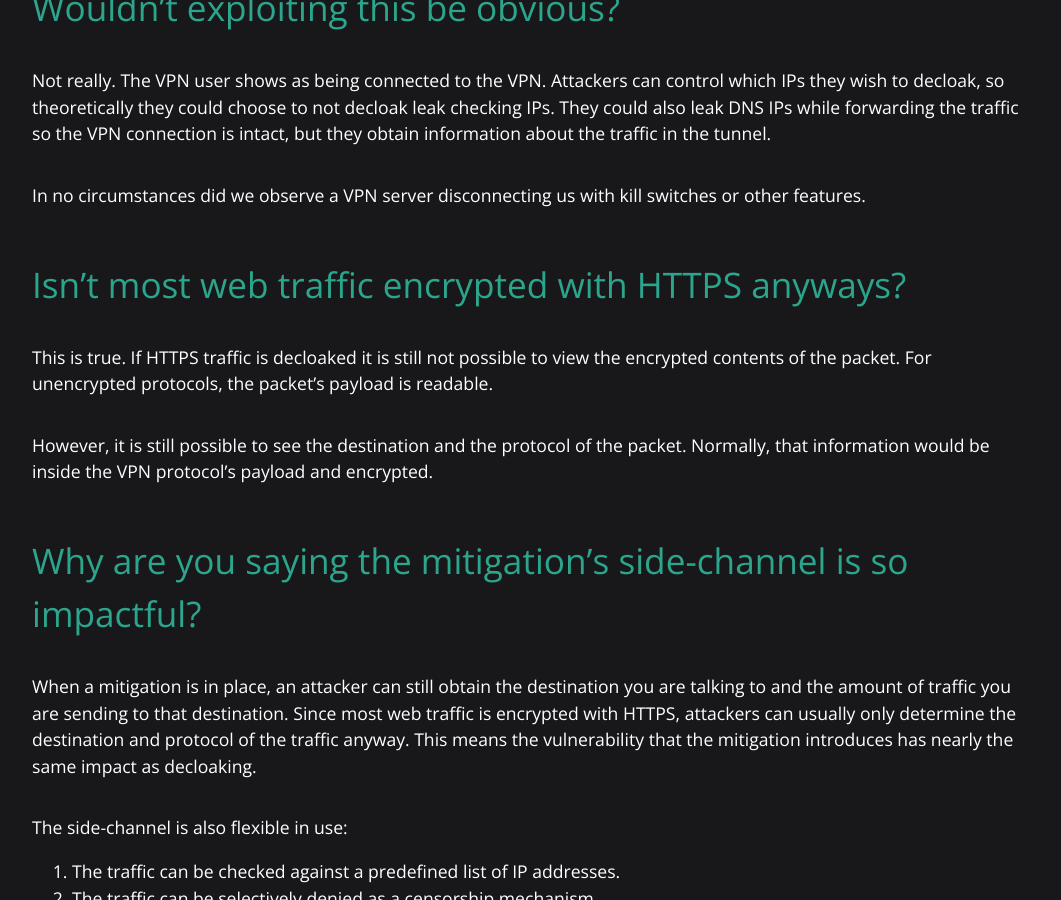
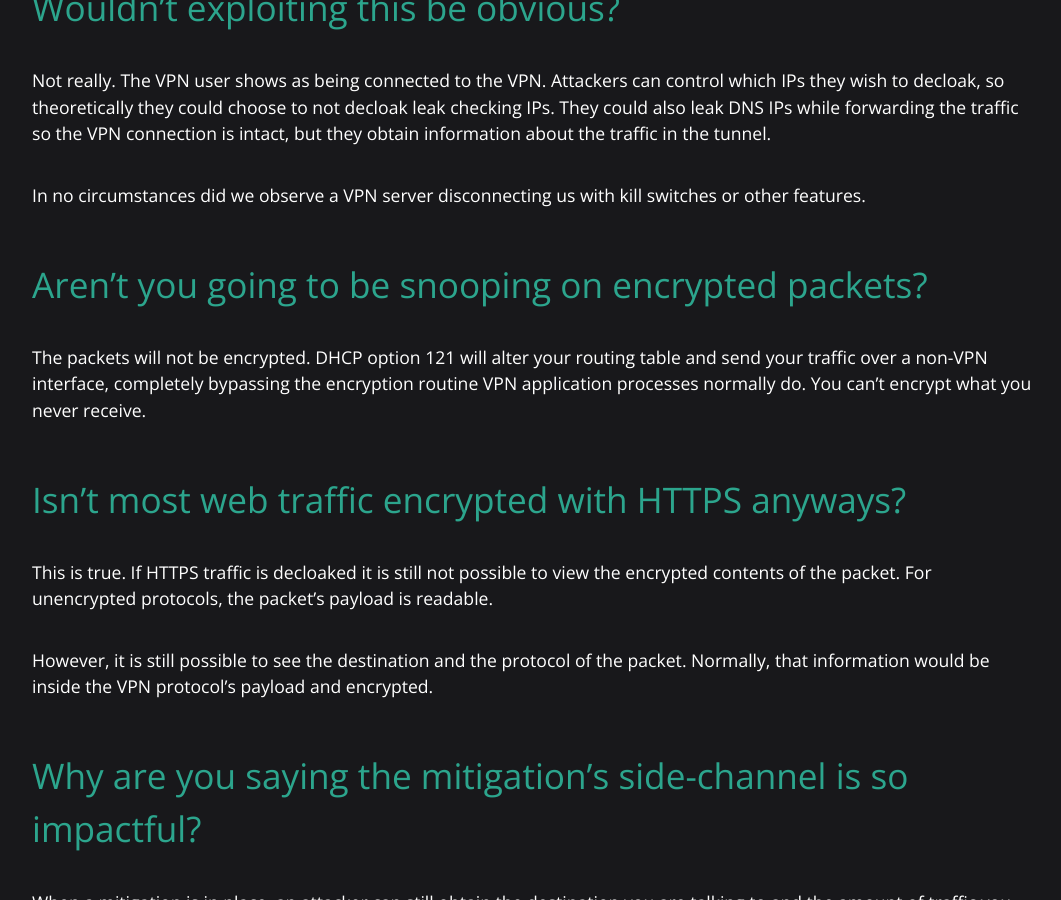
Before and after one commit to lmoratti/tunnelvisionbug, a Jekyll site: the page built from faq.md, in a window 1280 px wide and 900 px high, scrolled down 1554 px. Shown: the whole window, without its empty margins (104-1165 px from the left). Built offline with Jekyll 4.4.1, drawn with Linux system fonts in a browser that asks for light colours; our own code applies the rules of GitHub Pages for plain Markdown files.

Commit message:
added a good question

```diff
--- a/faq.md
+++ b/faq.md
@@ -19,6 +19,9 @@ We have not seen any prior research using DHCP option 121 to deliver routes, whi
 Not really. The VPN user shows as being connected to the VPN. Attackers can control which IPs they wish to decloak, so theoretically they could choose to not decloak leak checking IPs. They could also leak DNS IPs while forwarding the traffic so the VPN connection is intact, but they obtain information about the traffic in the tunnel.
 
 In no circumstances did we observe a VPN server disconnecting us with kill switches or other features.
+
+# Aren't you going to be snooping on encrypted packets?
+The packets will not be encrypted. DHCP option 121 will alter your routing table and send your traffic over a non-VPN interface, completely bypassing the encryption routine VPN application processes normally do. You can't encrypt what you never receive.
 
 # Isn't most web traffic encrypted with HTTPS anyways?
 This is true. If HTTPS traffic is decloaked it is still not possible to view the encrypted contents of the packet. For unencrypted protocols, the packet's payload is readable.
```
